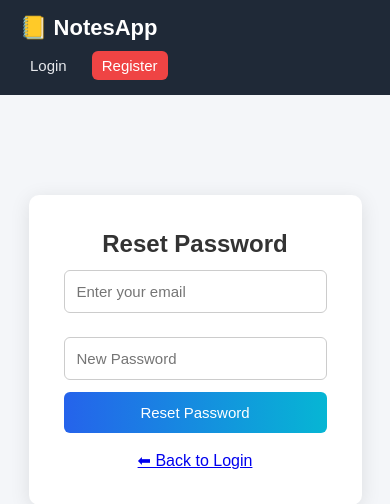
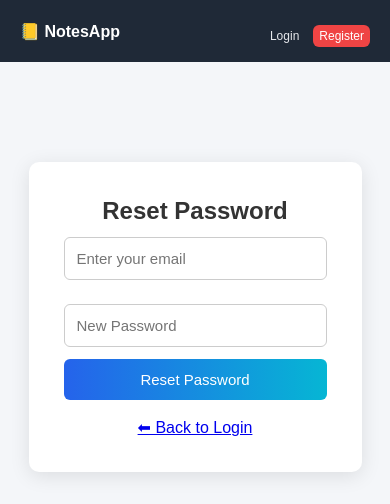
Before and after one commit to pulletisrinivas/Flask_App, a Flask app: page /forgot in a window 390 px wide. Shown: the top 504 px of the page. Run offline with Flask 3, Linux system fonts and the light colour scheme.

Commit message:
first commit

```diff
--- a/static/style.css
+++ b/static/style.css
@@ -38,7 +38,7 @@ body {
 .nav-right {
     display: flex;
     align-items: center;
-    gap: 25px;
+    gap: 10px;
 }
 
 .nav-right span {
@@ -398,7 +398,7 @@ button:hover {
     }
 
     .nav-right {
-        width: 100%;
+        width: 50%;
         justify-content: flex-start;
     }
 
@@ -582,3 +582,40 @@ body {
         grid-template-columns: 1fr;
     }
 }
+/* 🔥 NAVBAR FIX FOR MOBILE (ADD THIS AT END ONLY) */
+@media (max-width: 600px) {
+
+    .navbar {
+        flex-direction: row !important;   /* keep in one line */
+        align-items: center;
+        justify-content: space-between;
+        flex-wrap: nowrap;                /* prevent breaking */
+    }
+
+    .nav-right {
+        display: flex;
+        flex-direction: row !important;
+        align-items: center;
+        gap: 8px;
+        width: auto !important;
+        flex-wrap: nowrap;                /* prevent moving down */
+    }
+
+    .nav-right a {
+        font-size: 12px;                  /* reduce size for mobile */
+        padding: 4px 6px;
+    }
+
+    .nav-right span {
+        font-size: 12px;
+        padding: 4px 8px;
+        max-width: 110px;                 /* prevent long email breaking */
+        overflow: hidden;
+        text-overflow: ellipsis;
+        white-space: nowrap;
+    }
+
+    .navbar h2 {
+        font-size: 16px;                  /* smaller title */
+    }
+}
```
